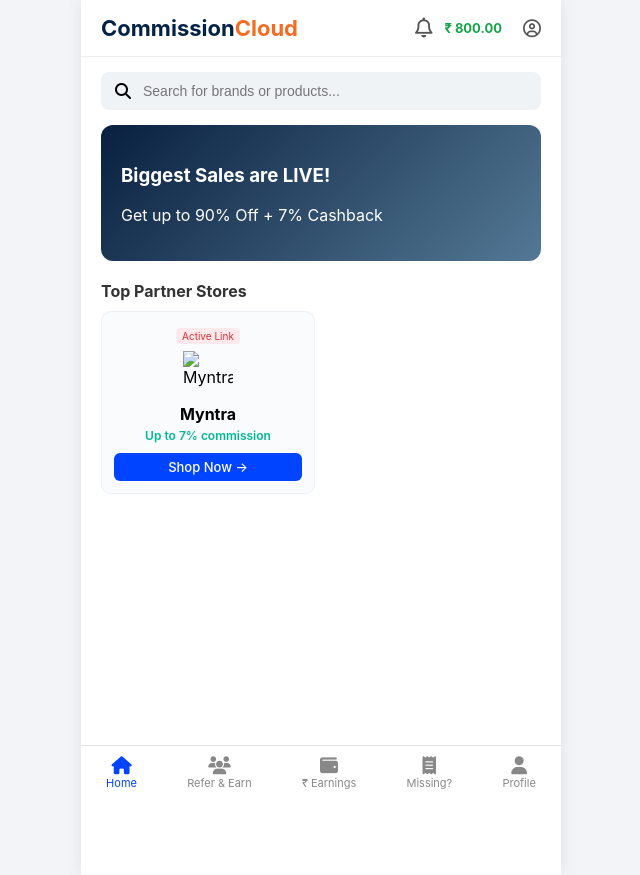
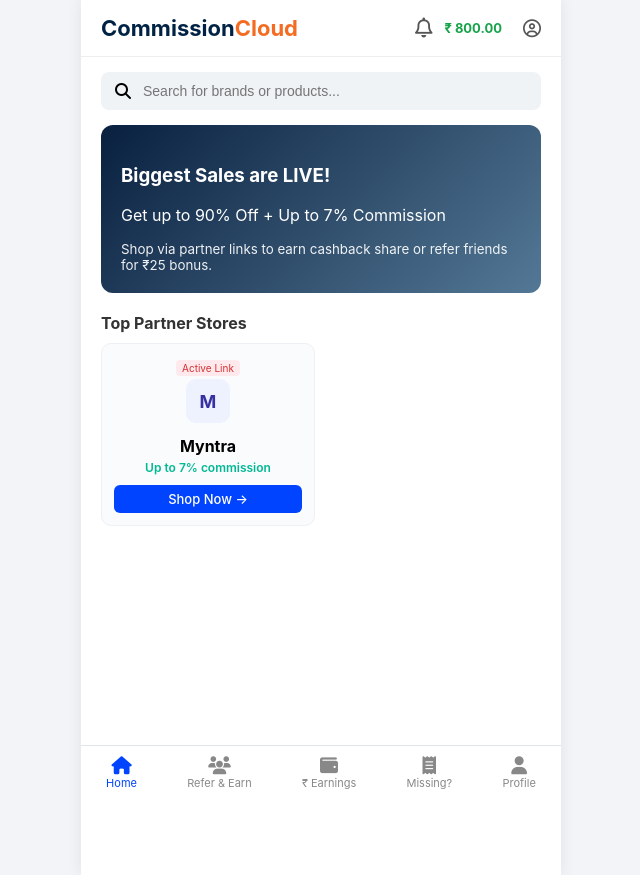
Before and after one commit to amitkr5993-sys/commissioncloud-web, a Flask app: page /dashboard in a window 1280 px wide. Shown: the whole page, without its empty margins (319-959 px from the left). Run offline with Flask 3, Linux system fonts and the light colour scheme; the visitor is signed in with stand-in values (Sample User, id 1); data comes from the database, SQL or seed files in the repository; tables that the repository leaves empty hold one stand-in row (values such as "Sample post"); a database or web service that is not in the repository returns one stand-in record (values such as "Sample title"); data that the repository does not hold is empty.

Commit message:
Update index.html

```diff
--- a/templates/index.html
+++ b/templates/index.html
@@ -20,7 +20,8 @@
 <div class="banner-card">
     <div class="banner-text">
         <h3>Biggest Sales are LIVE!</h3>
-        <p>Get up to 90% Off + 7% Cashback</p>
+        <p>Get up to 90% Off + Up to 7% Commission</p>
+        <small style="display:block; margin-top:4px; opacity:0.92;">Shop via partner links to earn cashback share or refer friends for ₹25 bonus.</small>
     </div>
 </div>
 
@@ -30,15 +31,20 @@
     <div class="store-card">
         <span class="badge">{{ s.badge }}</span>
 
-        <!-- ब्रांड का गूगल फेविकॉन लोगो -->
+        <!-- ब्रांड का लोगो या फ़ॉलबैक अक्षर -->
         <div class="logo-box" style="width:50px; height:50px; margin: 0 auto 10px auto; display:flex; align-items:center; justify-content:center;">
-            <img src="{{ s.logo }}" alt="{{ s.name }}" style="max-width:100%; max-height:100%; object-fit:contain;">
+            {% if s.logo %}
+                <img src="{{ s.logo }}" alt="{{ s.name }}" style="max-width:100%; max-height:100%; object-fit:contain;" onerror="this.style.display='none'; this.nextElementSibling.style.display='flex';">
+                <span style="display:none; width:44px; height:44px; border-radius:10px; background:#eef2ff; color:#3730a3; font-weight:700; font-size:18px; align-items:center; justify-content:center;">{{ s.name[:1]|upper }}</span>
+            {% else %}
+                <span style="display:flex; width:44px; height:44px; border-radius:10px; background:#eef2ff; color:#3730a3; font-weight:700; font-size:18px; align-items:center; justify-content:center;">{{ s.name[:1]|upper }}</span>
+            {% endif %}
         </div>
 
         <h4>{{ s.name }}</h4>
         <p class="rate">{{ s.cashback_rate }}</p>
 
-        <!-- vCommission लाइव ट्रैकिंग लिंक रीडायरेक्ट के लिए -->
+        <!-- ट्रैकिंग लिंक रीडायरेक्ट के लिए -->
         <a href="{{ s.link }}" target="_blank" class="btn-shop">Shop Now &rarr;</a>
     </div>
     {% endfor %}
```
